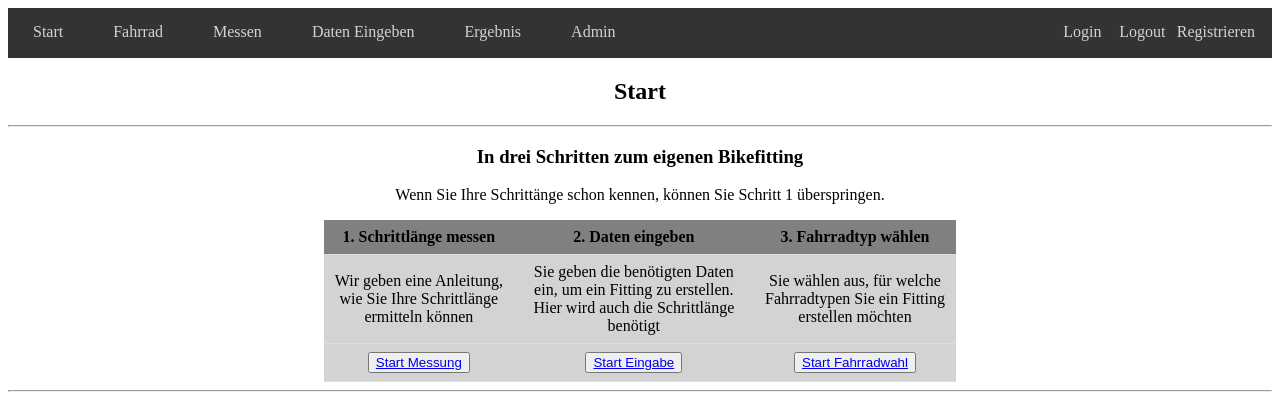
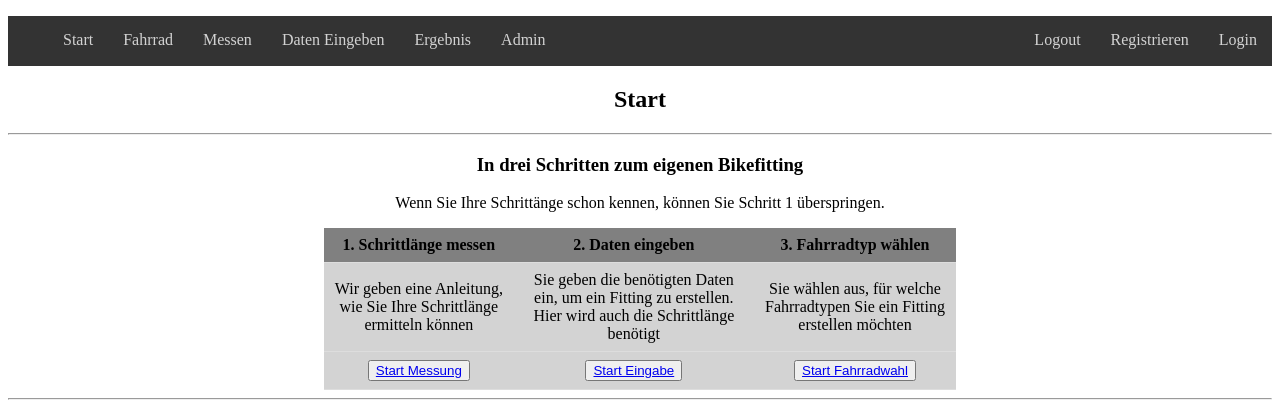
Before and after one commit to lukaskonietzka/bikefitting, a Django app: page / in a window 1280 px wide; the page is wider, and only the part inside the window is pictured. Shown: the top 420 px of that part. Run offline with Django 4.2, Linux system fonts and the light colour scheme.

Commit message:
fixed position of items in menu bar

```diff
--- a/templates/base.html
+++ b/templates/base.html
@@ -10,17 +10,17 @@
 
     <body>
         <nav>
-            <ul>
-                <li> <a href="/">Start </a></li>
-                <li> <a href="/selectBike"> Fahrrad </a></li>
-                <li> <a href="/measureStepLenght"> Messen </a></li>
-                <li> <a href="/inputData"> Daten Eingeben </a></li>
-                <li> <a href="/results"> Ergebnis </a></li>
-                <li> <a href="/admin">Admin</a> </li>
-                <li class="login-btn"> <a href="/accounts/login/">Login</a></li>
-                <li class="register-btn"> <a href="/accounts/register/">Registrieren</a></li>
-                <li class="logout-btn"> <a href="/accounts/logout/">Logout</a></li>
-            </ul>
+            <ol>
+                <a href="/" class="left-menu-btn"> Start </a>
+                <a href="/selectBike"class="left-menu-btn" class="left-btn"> Fahrrad </a>
+                <a href="/measureStepLenght" class="left-menu-btn"> Messen </a>
+                <a href="/inputData" class="left-menu-btn"> Daten Eingeben </a>
+                <a href="/results" class="left-menu-btn"> Ergebnis </a>
+                <a href="/admin" class="left-menu-btn">Admin</a>
+                <a href="/accounts/login/"  class="right-menu-btn">Login</a>
+                <a href="/accounts/register/"  class="right-menu-btn"> Registrieren </a>
+                <a href="/accounts/logout/" class="right-menu-btn"> Logout </a>
+            </ol>
         </nav>
         <h2><b>{% block pageHeader %} {% endblock %}</b></h2>
         <hr>
--- a/templates/style.css
+++ b/templates/style.css
@@ -1,22 +1,27 @@
 nav {
     background-color: #333;
     height: 50px;
+    width: auto;
 }
+
 nav ul {
     list-style: none;
     margin: 0;
     padding: 0;
     display: flex;
 }
+
 nav li {
     margin: 0 10px;
 }
+
 nav a {
     color: lightgray;
     text-decoration: none;
     padding: 15px;
     display: block;
 }
+
 nav a:hover {
     background-color: #555;
 }
@@ -59,29 +64,28 @@
 
 }
 
-    li.register-btn{
-        position: absolute;
-        right: 0;
+.left-menu-btn {
+    float: left;
+    list-style-type: none;
 }
 
-    li.login-btn{
-        position: absolute;
-        right: 12%;
+.right-menu-btn {
+    float: right;
+    list-style-type: none;
 }
 
-    li.logout-btn{
-        position: absolute;
-        right: 7%;
-    }
-
-    .imageCenter{
+.imageCenter {
     display: flex;
     justify-content: center;
     align-items: center;
 }
 
-    .buttonCenter{
+.buttonCenter {
     display: flex;
     justify-content: center;
     align-items: center;
 }
+
+.active {
+    background-color: white;
+}
```
Lines whose indentation alone changed are shown as unchanged.
